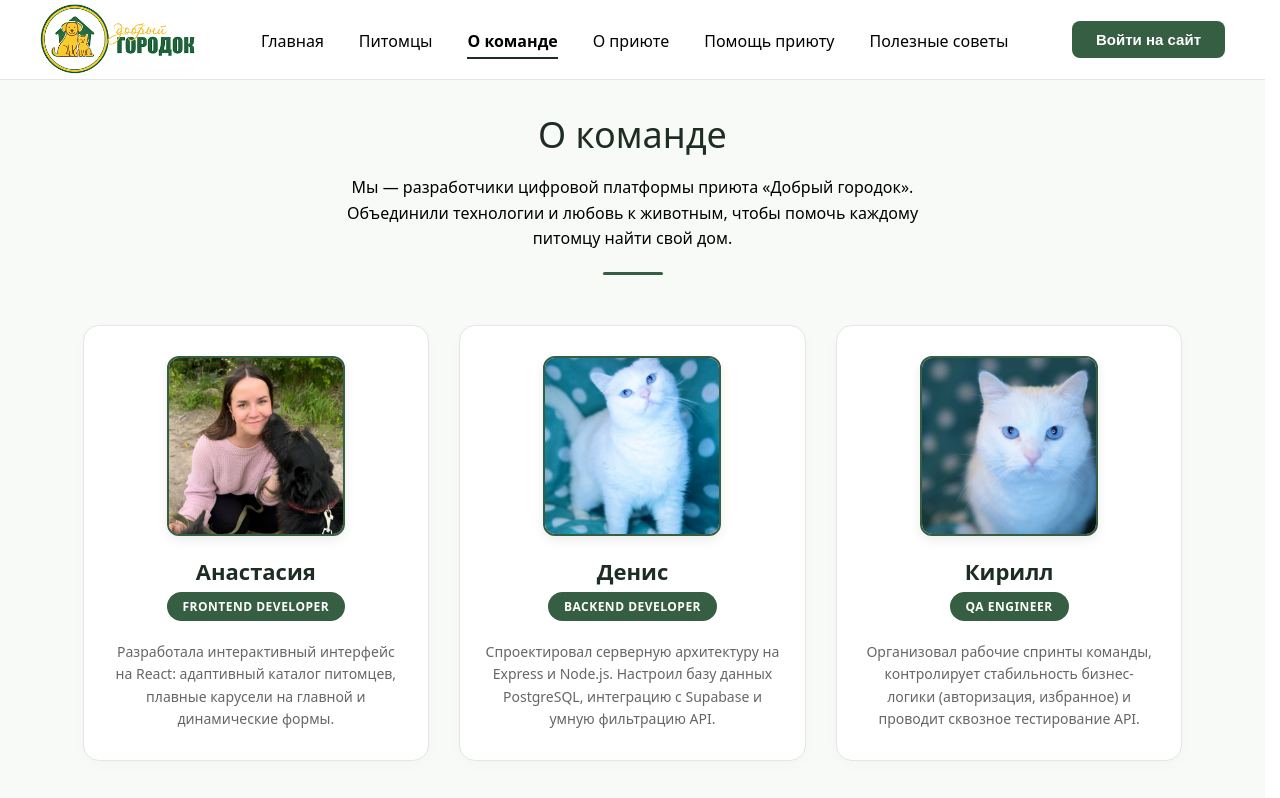
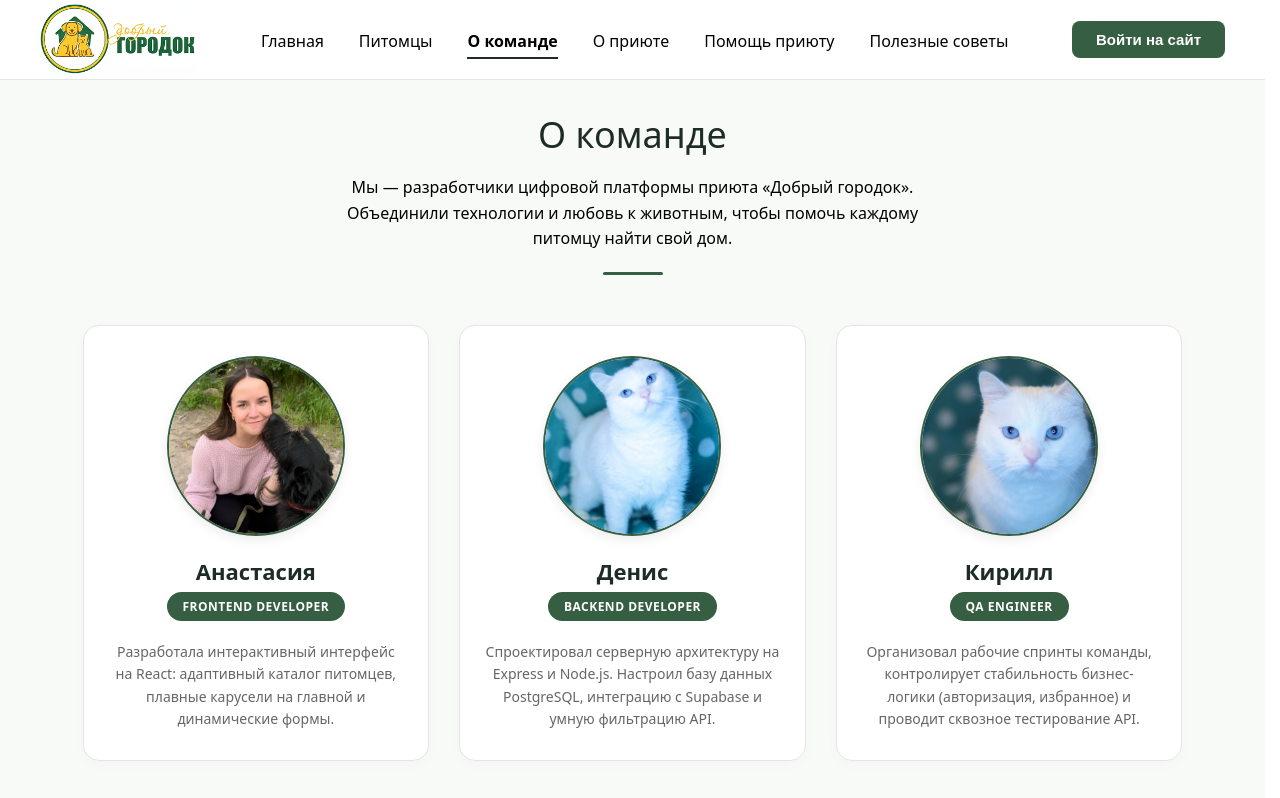
Before and after one commit to schustov05-debug/dobriy-gorodok-frontend, a React (Vite) app: page /team in a window 1280 px wide. Shown: the top 798 px of the page. Built offline with nearby package versions, Linux system fonts and the light colour scheme.

Commit message:
update site

```diff
--- a/src/pages/AboutTeam.jsx
+++ b/src/pages/AboutTeam.jsx
@@ -87,7 +87,7 @@ export default function AboutTeam() {
                             <div style={{
                                 width: '60%',
                                 height: '180px', // Высота фотографии
-                                borderRadius: '12px', // Легкое скругление углов вместо полного круга
+                                borderRadius: '100%', // Легкое скругление углов вместо полного круга
                                 marginBottom: '20px',
                                 border: '2px solid #365E42',
                                 boxShadow: '0 4px 12px rgba(0,0,0,0.08)',
```
